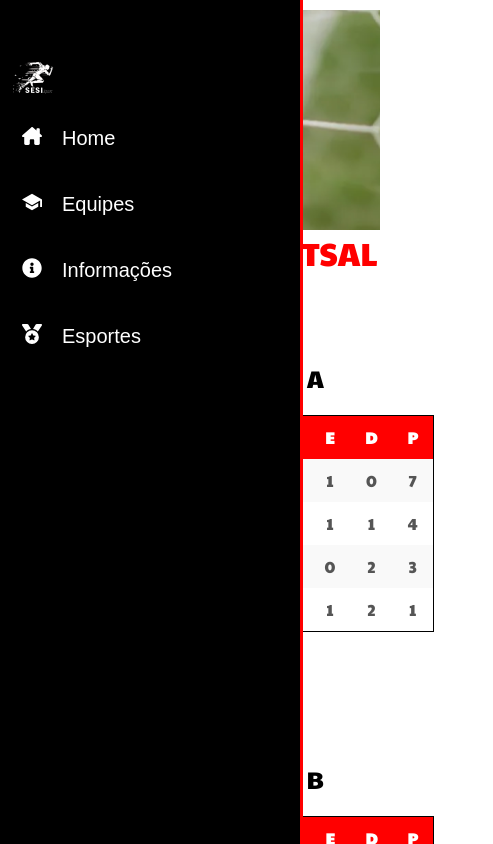
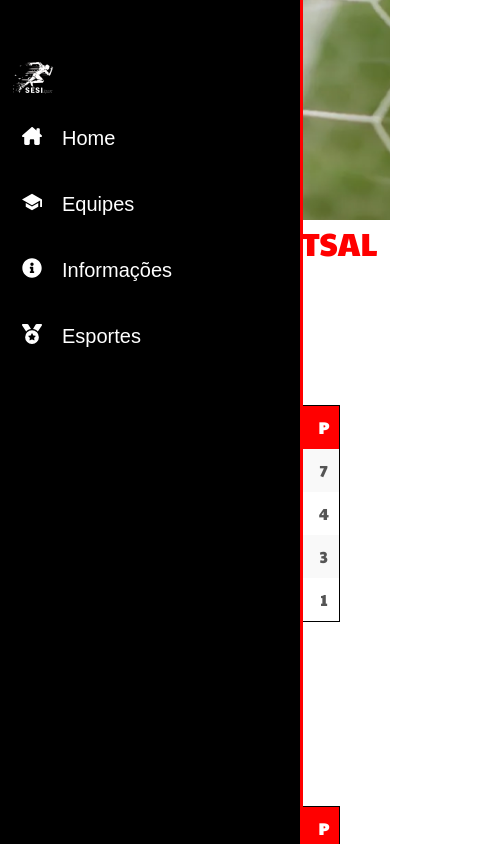
Before and after one commit to B4h1a/olimpiadas, a React (Create React App) app: page /Futsal in a window 390 px wide. Shown: the top 844 px of the page, 493 px wide, since content can reach past the window. Built offline with nearby package versions, Linux system fonts and the light colour scheme.

Commit message:
vamo dale3

```diff
--- a/src/pages/Futsal.css
+++ b/src/pages/Futsal.css
@@ -120,15 +120,6 @@
     width: 350px;
   }
 }
-  @media (max-width: 450px) {
-    .App-Esporte {
-      padding: 10px;
-    }
-
-    #reparticao img {
-      width: 100%; /* Ajusta a imagem para ocupar a largura total */
-    }
-  }
 @media (max-width: 490px) {
   .App-Esporte{
     margin-left: 50px;
@@ -156,8 +147,3 @@
     width: 350px;
   }
 }
-  @media (max-width: 768px) {
-    .group-stage {
-      flex-direction: column; /* Empilha as tabelas verticalmente em telas menores */
-    }
-  }
```
Lines whose indentation alone changed are shown as unchanged.
